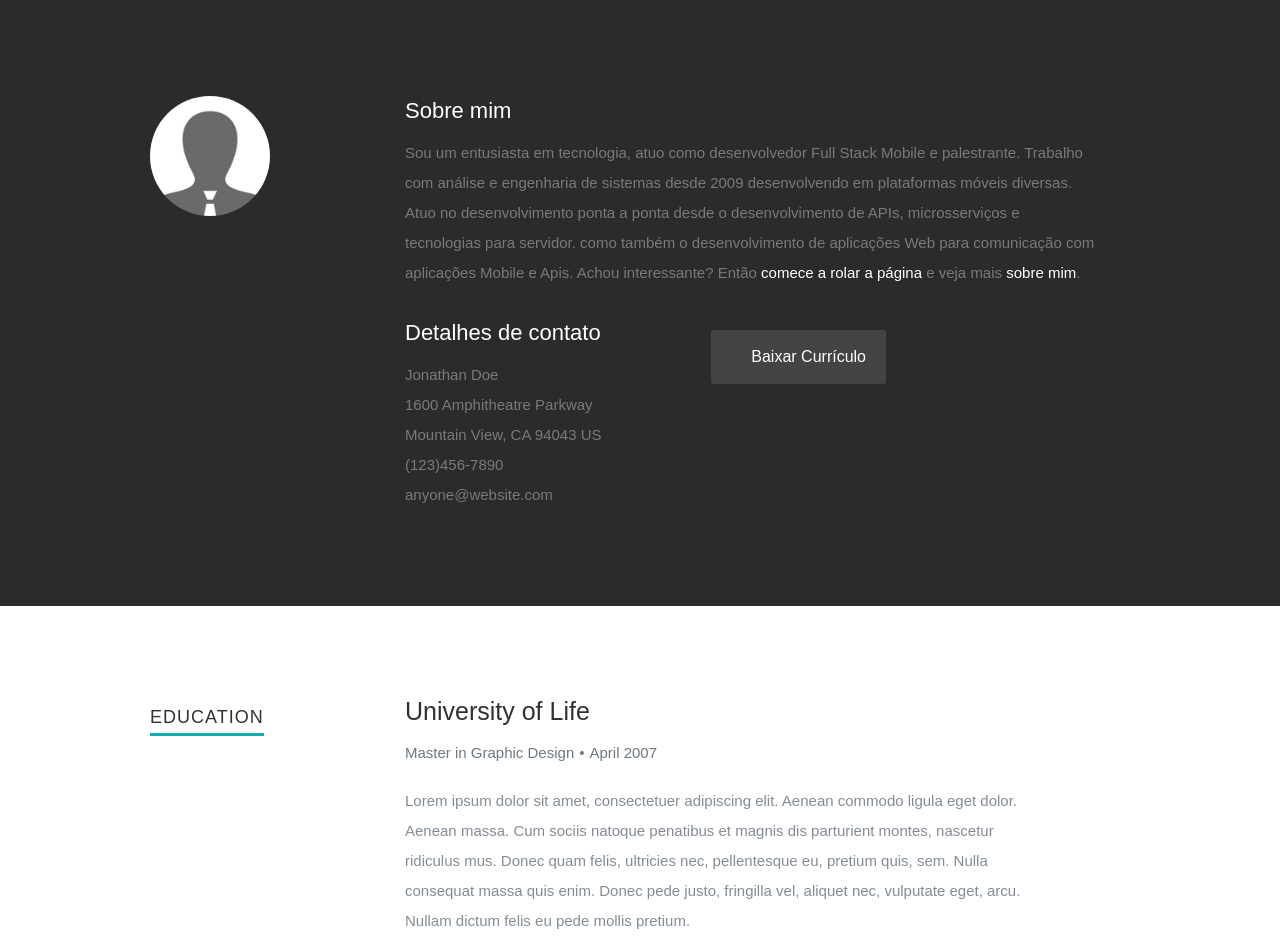
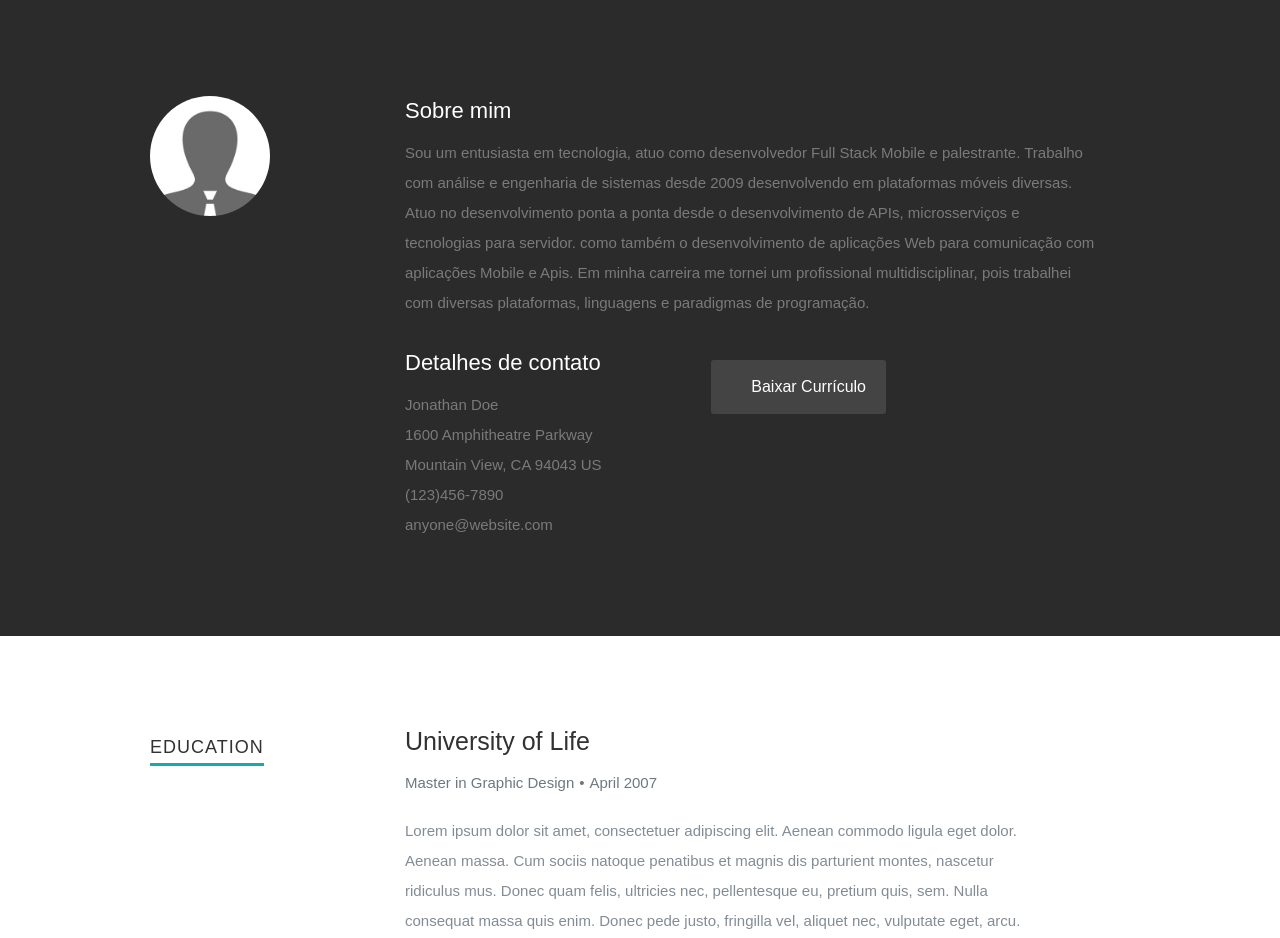
Before and after one commit to JulioBorges/new-resume, a Gatsby site: page / in a window 1280 px wide. Shown: the part 800-1738 px from the top of the page. Built offline with nearby package versions, Linux system fonts and the light colour scheme; Gatsby itself is replaced by a stand-in of ours; some icons are missing; a web font is replaced by a local one.

Commit message:
Ajustes em textos diversoes

```diff
--- a/src/data/pt/about.js
+++ b/src/data/pt/about.js
@@ -5,12 +5,11 @@ const about = {
         'engenharia de sistemas desde 2009 desenvolvendo em plataformas móveis diversas. ' +
         'Atuo no desenvolvimento ponta a ponta desde o desenvolvimento de <span>APIs, microsserviços ' +
         'e tecnologias para servidor</span>. como também o <span>desenvolvimento de aplicações Web</span> para ' +
-        'comunicação com aplicações Mobile e Apis. Achou interessante? Então' +
-        '<a className="smoothscroll" href="#about"> comece a rolar a página</a> e veja mais' +
-        '<a className="smoothscroll" href="#about"> sobre mim</a>.',
+        'comunicação com aplicações Mobile e Apis. Em minha carreira me tornei um profissional  ' +
+        'multidisciplinar, pois trabalhei com diversas plataformas, linguagens e paradigmas de programação. ',
     contactTitle: 'Detalhes de contato',
     downloadButton: 'Baixar Currículo',
-    downloadResumeLink: '../assets/download/JulioCezar.pdf'
+    downloadResumeLink: 'assets/download/JulioCezar.pdf'
 };
 
 export default about;
```
